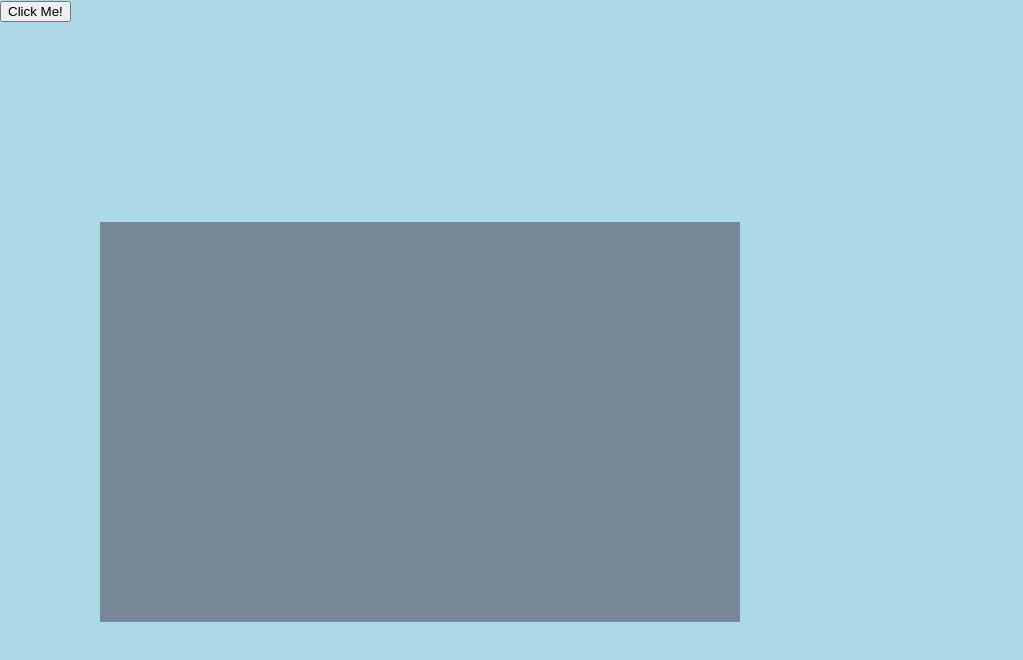
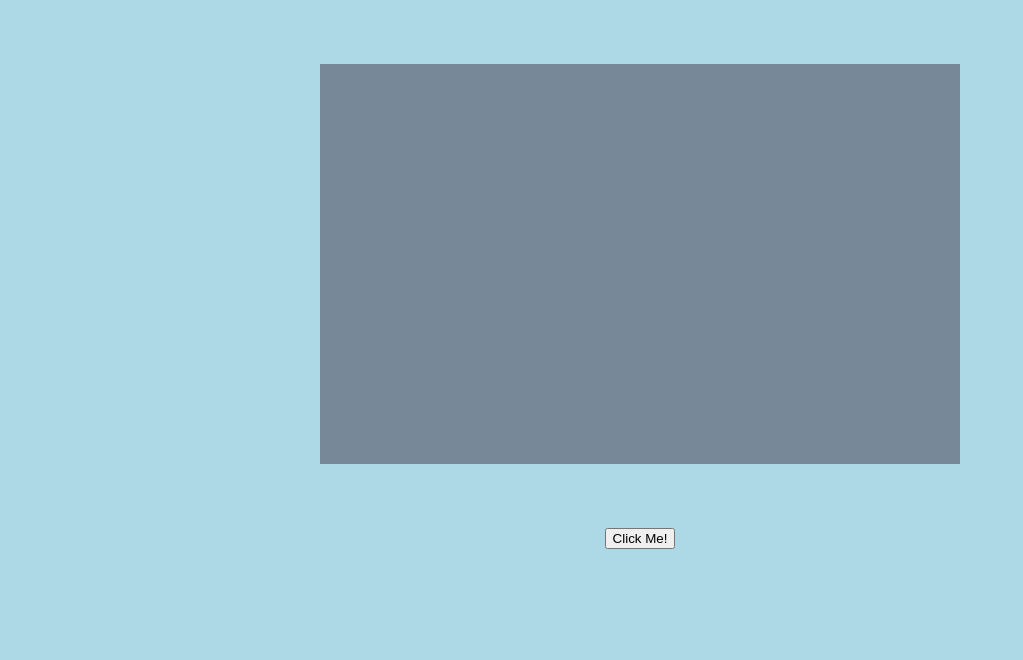
Before and after one commit to jwmorrow1s/demo, a React (Create React App) app: page / in a window 1280 px wide. Shown: the top 660 px of the page, without its empty margins (0-1023 px from the left). Built offline with nearby package versions, Linux system fonts and the light colour scheme.

Commit message:
cleaned up demo page and added todo

```diff
--- a/src/App.js
+++ b/src/App.js
@@ -4,20 +4,22 @@ import './App.css';
 
 const App = () => {
   const [showModal, setShowModal] = useState(false);
-  // console.log(showModal);
-
-  return (<><button onClick={() => {
+  return (<>
+  <div id="parent" style={{ height: '400px', width: '50%', backgroundColor: 'lightslategray', margin: '5% auto'}}>
+    <Modal size='xl'
+            isActive={showModal}
+            confirmAction={() => setShowModal(false)}
+            closeAction={() => setShowModal(false)}
+            adjustToParent={false}
+            ></Modal>
+  </div>
+  {/* TODO: create form for changing sizes of modal as well as placing it within div */}
+  <div style={{ display: 'flex', flexDirection: 'row', justifyContent: 'center'}}>
+  <button
+    onClick={() => {
     setShowModal(!showModal);
   }}>Click Me!</button>
-    <div id="parent" style={{ height: '400px', width: '50%', backgroundColor: 'lightslategray', margin: '200px 0 0 100px'}}>
-      <Modal size='xl'
-             isActive={showModal}
-             confirmAction={() => setShowModal(false)}
-             closeAction={() => setShowModal(false)}
-             adjustToParent={false}
-             ></Modal>
-
-    </div>
+  </div>
   </>);
 }
 export default App;
```
